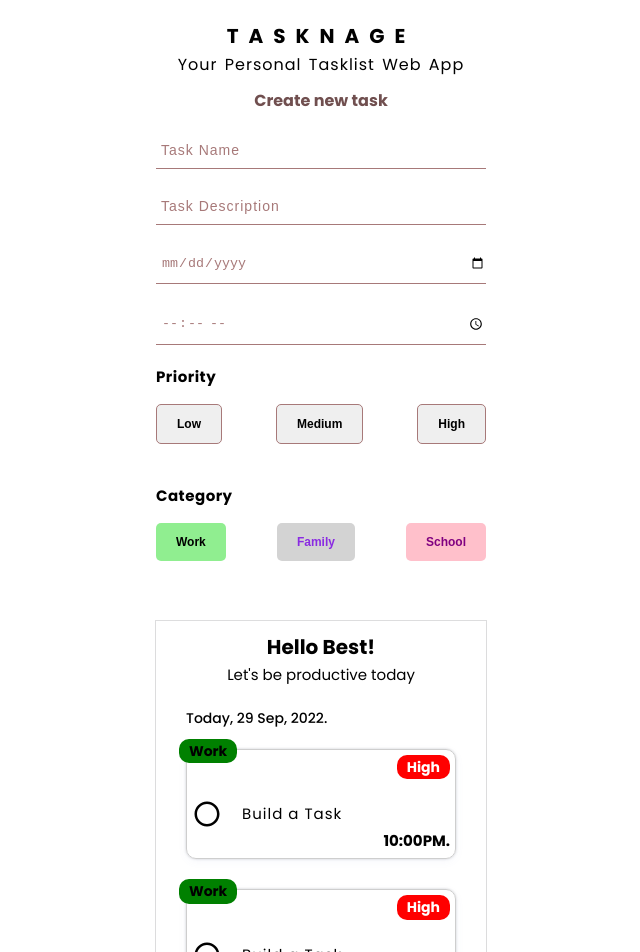
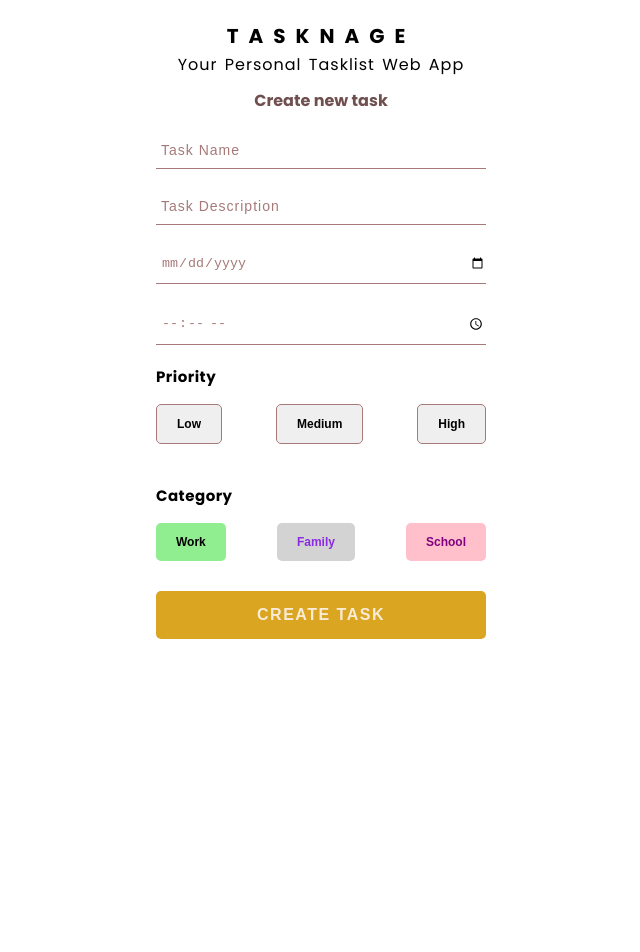
Before and after one commit to ibktommy/TaskNage, a React (Create React App) app: page / in a window 1280 px wide. Shown: the top 952 px of the page, without its empty margins (319-959 px from the left). After the commit the page ends 800 px from the top, so only its background shows below. Built offline with nearby package versions, Linux system fonts and the light colour scheme.

Commit message:
Create 'submit-btn'

```diff
--- a/src/App.js
+++ b/src/App.js
@@ -48,9 +48,11 @@ function App() {
             <button>School</button>
           </div>
         </div>
+
+        <button type='submit' className="submit-btn">Create Task</button>
       </main>
 
-      <TaskList />
+      {/* <TaskList /> */}
     </div>
   );
 }
--- a/src/components/TaskItem.js
+++ b/src/components/TaskItem.js
@@ -88,104 +88,6 @@ const TaskItem = () => {
           </p>
         </div>
       </div>
-      <div className="tasklist-item">
-        <p className="category">work</p>
-
-        <div className="others">
-          <p className="priority">High</p>
-          <div className="task">
-            <MdRadioButtonUnchecked className='icon' />
-            <p>Build a Task</p>
-          </div>
-          <p className="time">
-            10:00PM.
-          </p>
-        </div>
-      </div>
-      <div className="tasklist-item">
-        <p className="category">work</p>
-
-        <div className="others">
-          <p className="priority">High</p>
-          <div className="task">
-            <MdRadioButtonUnchecked className='icon' />
-            <p>Build a Task</p>
-          </div>
-          <p className="time">
-            10:00PM.
-          </p>
-        </div>
-      </div>
-      <div className="tasklist-item">
-        <p className="category">work</p>
-
-        <div className="others">
-          <p className="priority">High</p>
-          <div className="task">
-            <MdRadioButtonUnchecked className='icon' />
-            <p>Build a Task</p>
-          </div>
-          <p className="time">
-            10:00PM.
-          </p>
-        </div>
-      </div>
-      <div className="tasklist-item">
-        <p className="category">work</p>
-
-        <div className="others">
-          <p className="priority">High</p>
-          <div className="task">
-            <MdRadioButtonUnchecked className='icon' />
-            <p>Build a Task</p>
-          </div>
-          <p className="time">
-            10:00PM.
-          </p>
-        </div>
-      </div>
-      <div className="tasklist-item">
-        <p className="category">work</p>
-
-        <div className="others">
-          <p className="priority">High</p>
-          <div className="task">
-            <MdRadioButtonUnchecked className='icon' />
-            <p>Build a Task</p>
-          </div>
-          <p className="time">
-            10:00PM.
-          </p>
-        </div>
-      </div>
-      <div className="tasklist-item">
-        <p className="category">work</p>
-
-        <div className="others">
-          <p className="priority">High</p>
-          <div className="task">
-            <MdRadioButtonUnchecked className='icon' />
-            <p>Build a Task</p>
-          </div>
-          <p className="time">
-            10:00PM.
-          </p>
-        </div>
-      </div>
-      <div className="tasklist-item">
-        <p className="category">work</p>
-
-        <div className="others">
-          <p className="priority">High</p>
-          <div className="task">
-            <MdRadioButtonUnchecked className='icon' />
-            <p>Build a Task</p>
-          </div>
-          <p className="time">
-            10:00PM.
-          </p>
-        </div>
-      </div>
 
     </>
   )
--- a/src/index.css
+++ b/src/index.css
@@ -114,9 +114,30 @@ input::placeholder {
   color: purple;
 }
 
+.submit-btn {
+  display: inline-block;
+  padding: 1.5rem 0;
+  border: 0;
+  background: goldenrod;
+  color: antiquewhite;
+  font-size: 1.6rem;
+  font-weight: bold;
+  letter-spacing: .15rem;
+  text-transform: uppercase;
+  border-radius: .5rem;
+  margin-top: 1rem;
+  cursor: pointer;
+}
+
+.submit-btn:hover {
+  background: green;
+  transition: .4s ease;
+}
+
 /* TASKLIST */
 .tasklist {
   margin-top: 5rem;
+  margin-bottom: 5rem;
   height: 50vh;
   box-shadow: rgba(0,0,0,0.02) 0px 1px 3px 0px, rgba(27, 31, 35, 0.15) 0px 0px 0px 1px;
   padding: 1rem 3rem;
```
